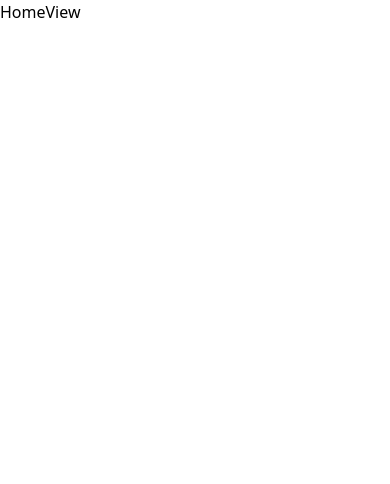
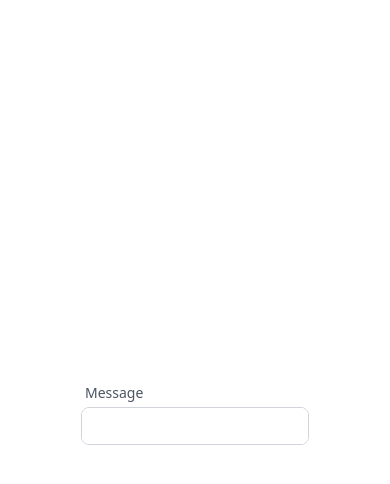
Before and after one commit to noted-eip/web, a React (Create React App) app: page / in a window 390 px wide. Shown: the top 484 px of the page. Built offline with nearby package versions, Linux system fonts and the light colour scheme.

Commit message:
fix: input component and api exports
Signed-off-by: Diego ROJAS <rojasdiegopro@gmail.com>

```diff
--- a/src/components/form/Input.tsx
+++ b/src/components/form/Input.tsx
@@ -35,7 +35,16 @@ const Input: React.FC<InputHTMLAttributes<HTMLInputElement> & InputProps> = ({
   const backgroundStyles = 'bg-white dark:bg-gray-medium'
   const textStyles = 'dark:text-white'
 
-  const inputElement = (
+  const container = (<div>
+    <div
+      className={`${baseContainerStyles} ${shadowStyles} ${backgroundStyles} ${borderStyles} ${props.disabled ? 'opacity-50' : ''
+      }`}
+    >
+      {leadingText ? (
+        <div className='px-3 py-2 lg:text-base text-gray-500 bg-gray-50 dark:bg-gray-light dark:text-gray-300 border-r border-gray-300 dark:border-gray-500'>
+          {leadingText}
+        </div>
+      ) : null}
       <input
         className={`${baseStyles} ${backgroundStyles} ${textStyles}`}
         {...props}
@@ -50,24 +59,7 @@ const Input: React.FC<InputHTMLAttributes<HTMLInputElement> & InputProps> = ({
           setShowError(true)
         }}
       />
-  )
 
-  if (label) {
-    return (
-      <label className='flex flex-col text-sm'>
-        <span className='mb-1 ml-1 text-gray-600 dark:text-gray-400'>
-          {label}
-        </span>
-        <div
-          className={`${baseContainerStyles} ${shadowStyles} ${backgroundStyles} ${borderStyles} ${props.disabled ? 'opacity-50' : ''
-          }`}
-        >
-          {leadingText ? (
-            <div className='px-3 py-2 lg:text-base text-gray-500 bg-gray-50 dark:bg-gray-light dark:text-gray-300 border-r border-gray-300 dark:border-gray-500'>
-              {leadingText}
-            </div>
-          ) : null}
-          {inputElement}
       {trailingText ? (
         <div className='px-3 py-2 lg:text-base text-gray-500 bg-gray-50 dark:bg-gray-light dark:text-gray-300 border-l border-gray-300 dark:border-gray-500'>
           {trailingText}
@@ -83,10 +75,19 @@ const Input: React.FC<InputHTMLAttributes<HTMLInputElement> & InputProps> = ({
         <p className='mx-2 my-1 text-xs text-gray-500'>{tooltip}</p>
       ) : null}
     </div>
+  </div>)
+
+  if (label) {
+    return (
+      <label className='flex flex-col text-sm'>
+        <span className='mb-1 ml-1 text-gray-600 dark:text-gray-400'>
+          {label}
+        </span>
+        {container}
       </label>
     )
   }
-  return inputElement
+  return container
 }
 
 export default Input
--- a/src/hooks/api.ts
+++ b/src/hooks/api.ts
@@ -18,4 +18,4 @@ const useAccount = async () => {
   })
 }
 
-export default { useAccount, decodeToken }
+export { useAccount }
--- a/src/views/home/HomeView.tsx
+++ b/src/views/home/HomeView.tsx
@@ -1,9 +1,18 @@
 import React from 'react'
+import Input from '../../components/form/Input'
 
 const HomeView: React.FC = () => {
+  const [text, setText] = React.useState('')
+  const [invalid, setInvalid] = React.useState(false)
+
   return (
-    <div>
-      HomeView
+    <div className='flex justify-center items-center w-screen h-screen'>
+      <div>
+        <Input value={text} tooltip='Example tooltip' label='Message' errorMessage='Way too long!' isInvalid={invalid} onChange={(e) => {
+          setText(e.target.value)
+          setInvalid(e.target.value.length > 5)
+        }} />
+      </div>
     </div>
   )
 }
```
Lines whose indentation alone changed are shown as unchanged.
